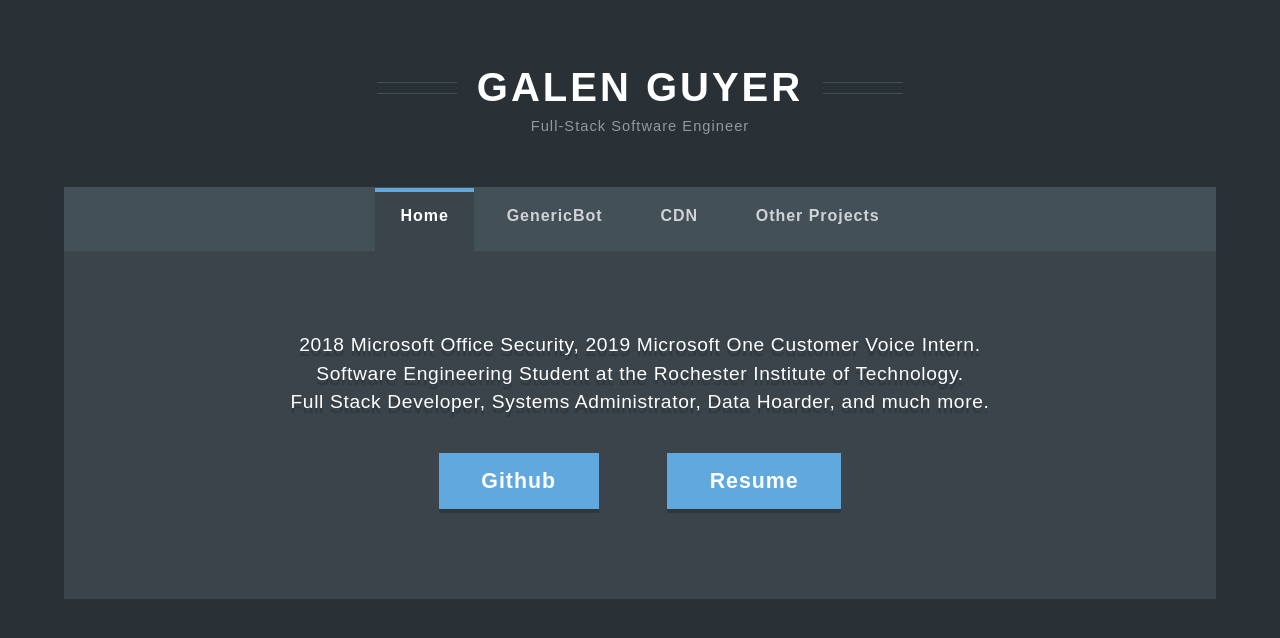
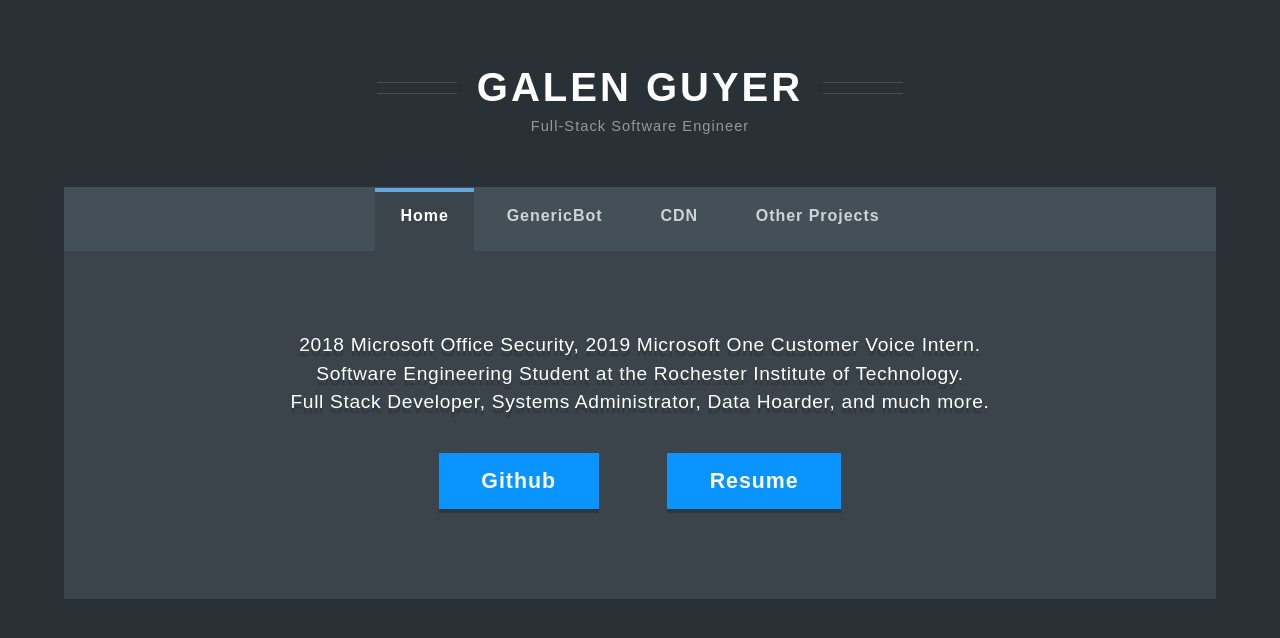
Before and after one commit to galenguyer/galenguyer.github.io.v1, a Jekyll site: the page built from index.html, in a window 1280 px wide. Shown: the top 638 px of the page. Built offline with Jekyll 4.4.1, drawn with Linux system fonts in a browser that asks for light colours.

Commit message:
Increase profile button contrast

```diff
--- a/_sass/main/_homepage.scss
+++ b/_sass/main/_homepage.scss
@@ -31,7 +31,7 @@
     box-shadow: 0 4px 0 0 #2f363c;
     padding: 0.75em 2em 0.75em 2em;
     margin: auto 1.5em auto 1.5em;
-    background: #61a8df;
+    background: #0a94ff;
     text-decoration: none;
     color: inherit;
     -moz-transition: background-color 0.2s ease-in-out;
@@ -39,6 +39,6 @@
     -ms-transition: background-color 0.2s ease-in-out;
     transition: background-color 0.2s ease-in-out;
 }
-.button:hover{
-    background: #4b96cf;
+.profilebutton:hover {
+    background: #006cbe;
 }
```
